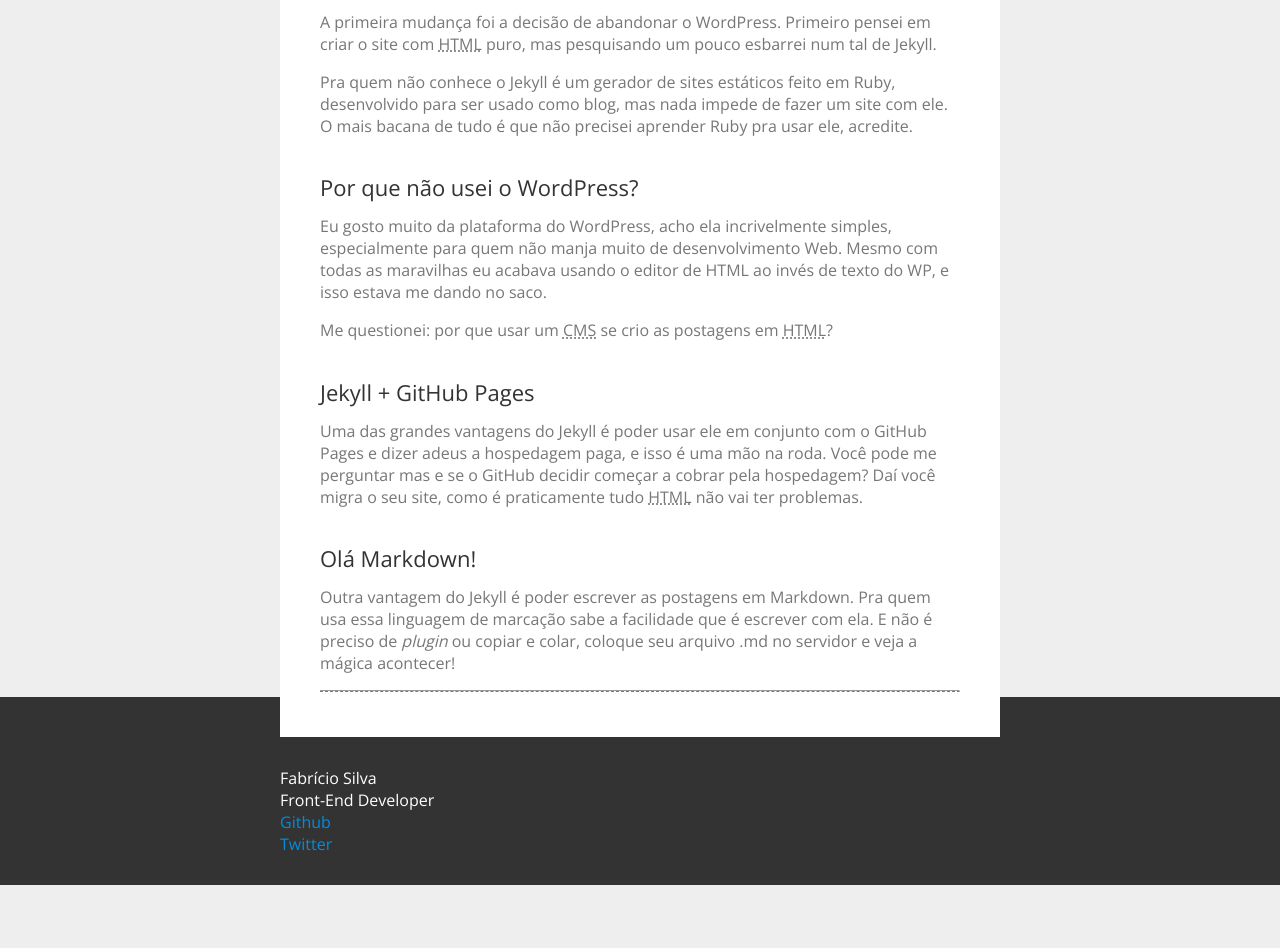
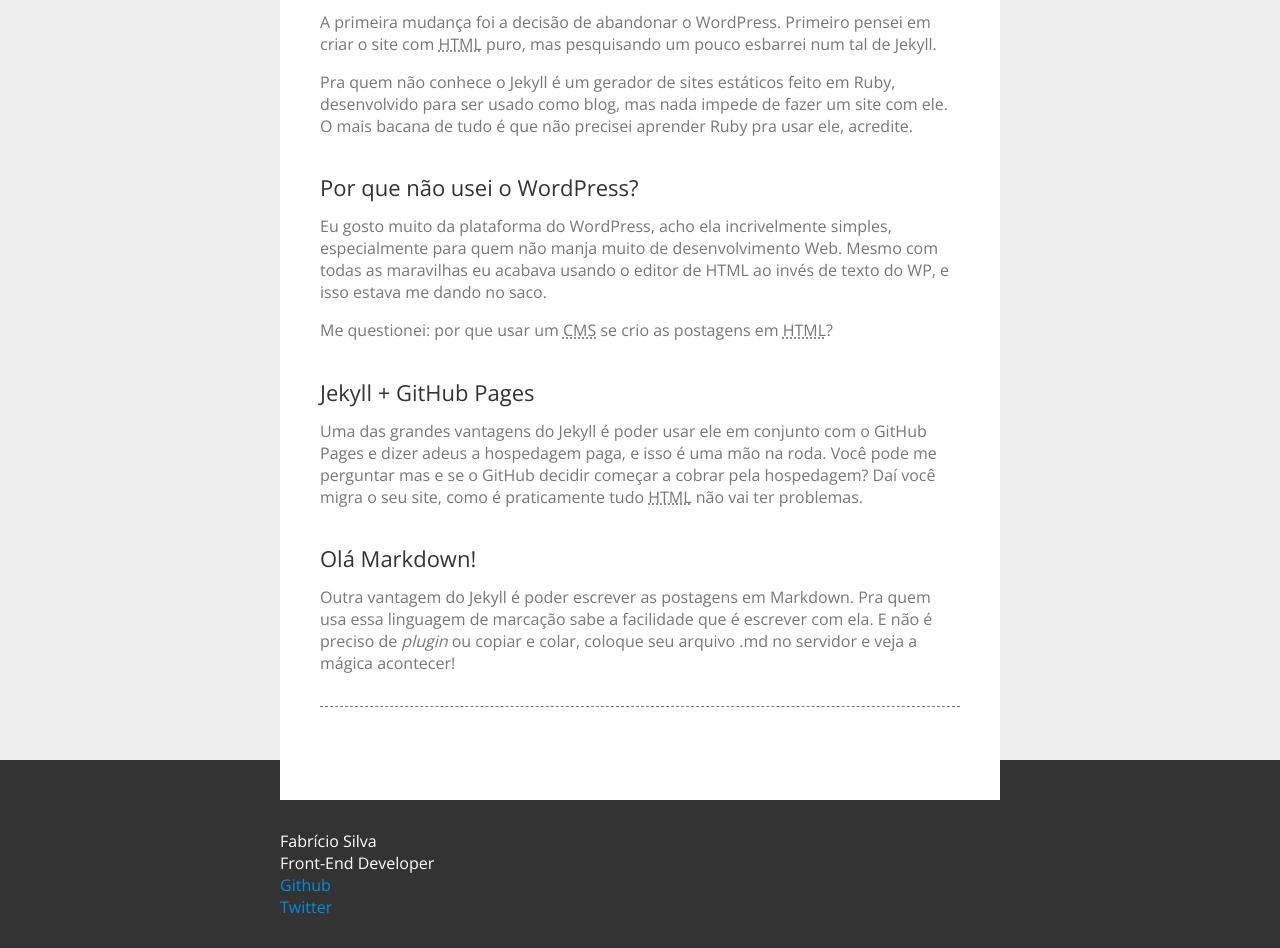
Before and after one commit to fabriciofmsilva/fabriciofmsilva.github.io, a Jekyll site: the page built from _posts/2013-07-03-ola-mundo.md, in a window 1280 px wide. Shown: the part 686-1634 px from the top of the page. Built offline with Jekyll 4.4.1, drawn with Linux system fonts in a browser that asks for light colours; nearby versions of some CDN libraries; comment, search, counter and statistics services are not loaded; before the commit the page ends 1571 px from its top, so only the background shows below that.

Commit message:
Edit Style

```diff
--- a/css/main.css
+++ b/css/main.css
@@ -252,5 +252,7 @@
 }
 
 .line {
+	border: none;
 	border-bottom: 1px dashed #777;
+	margin: 2em 0 3em;
 }
```
